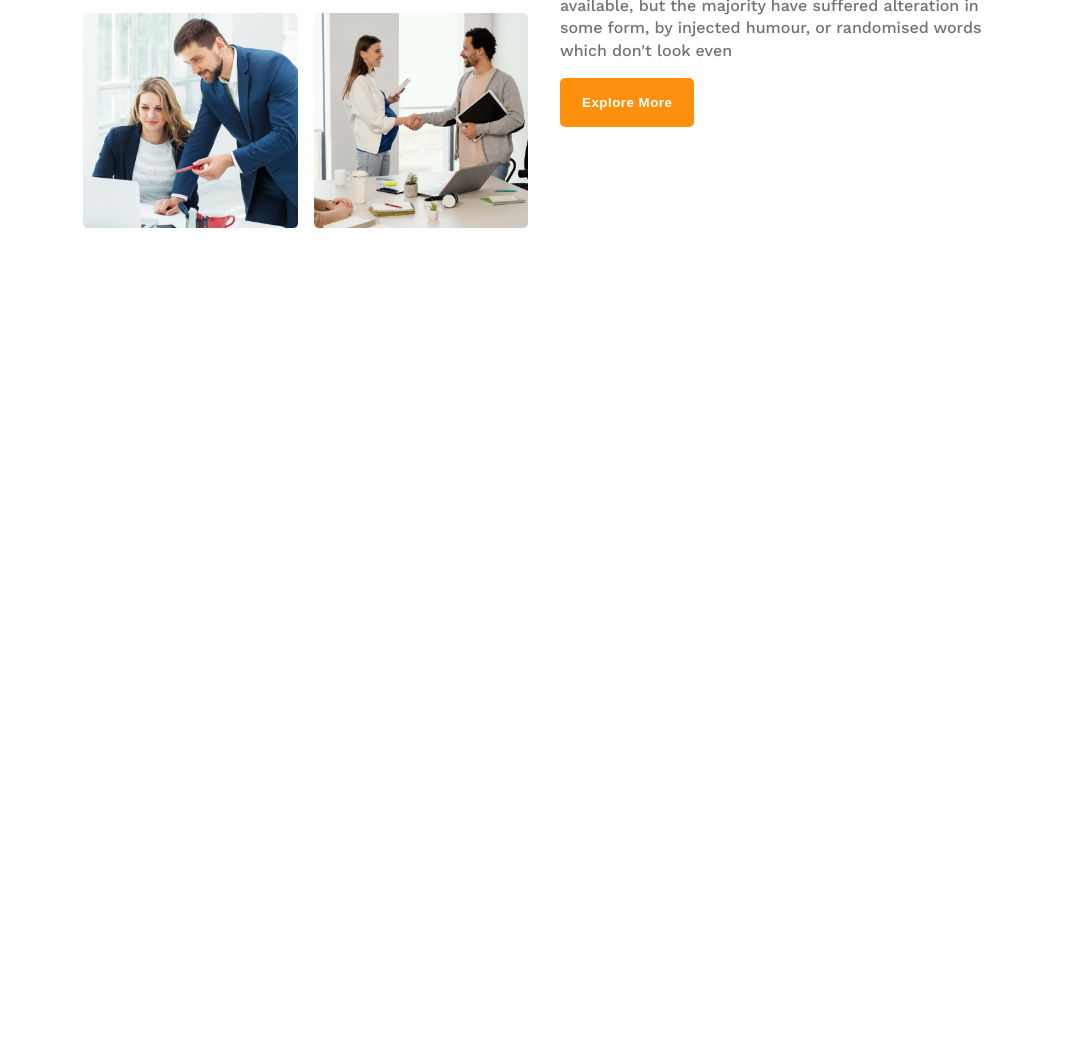
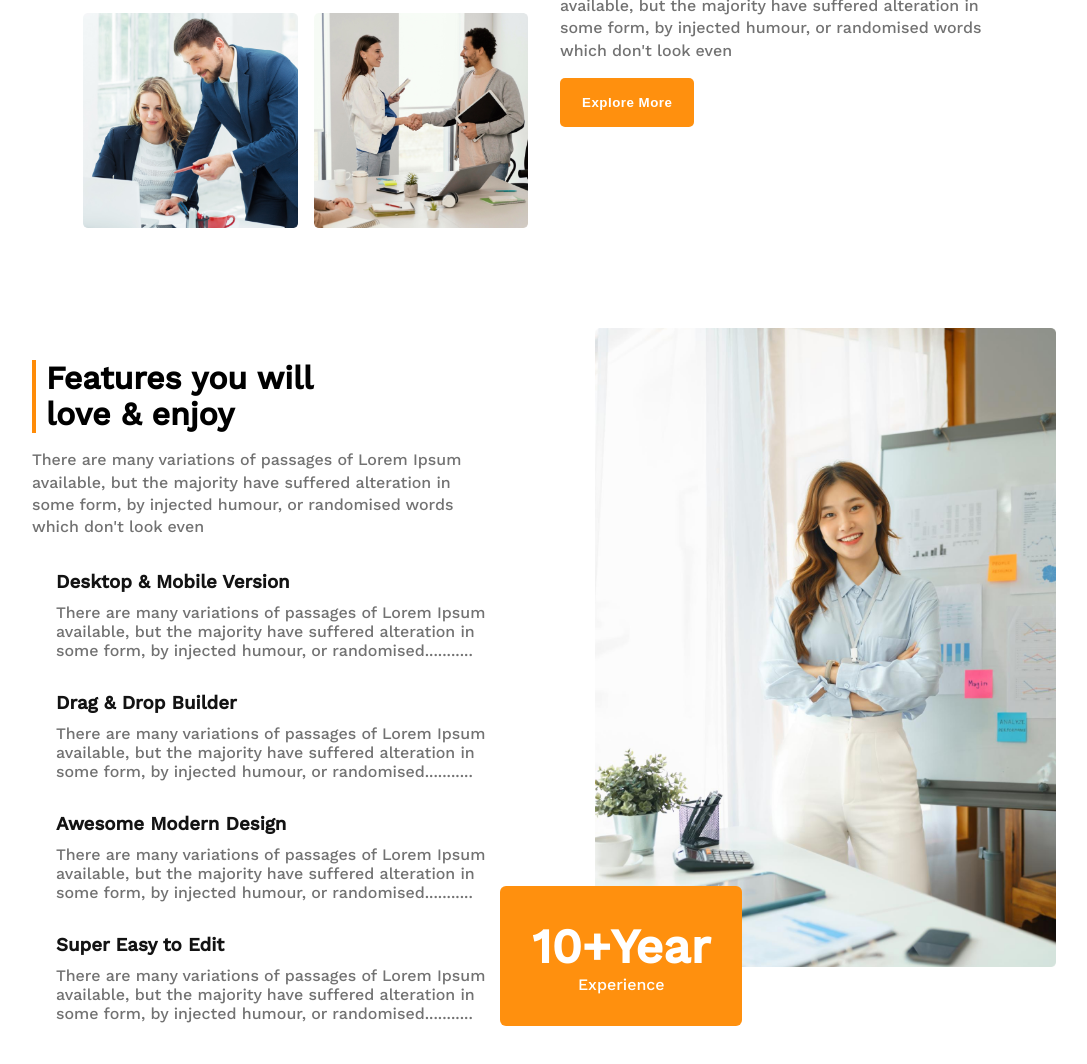
Before and after one commit to developer-shourav/Hire-your-architect, a plain HTML site: page index.html in a window 1280 px wide. Shown: the part 1270-2334 px from the top of the page, without its empty margins (96-1183 px from the left). Before the commit the page ends 1550 px from the top, so only its background shows below. Drawn offline with nearby package versions, Linux system fonts and the light colour scheme.

Commit message:
experience section completed

```diff
--- a/index.html
+++ b/index.html
@@ -5,8 +5,8 @@
     <meta http-equiv="X-UA-Compatible" content="IE=edge">
     <meta name="viewport" content="width=device-width, initial-scale=1.0">
     <title>Hire Your Architect</title>
+    <link rel="stylesheet" href="./styles/style.css">
     <link rel="shortcut icon" href="./images/favicon.png" type="image/x-icon">
-    <link rel="stylesheet" href="/styles/style.css">
 </head>
 <body>
 <!-- ----------------------------------------------------------------
@@ -50,6 +50,7 @@
  -------------------------------------------------------------------->
      <section class="container">
         <div class="explore__section">
+        <!-- ============Team Image Section================= -->
             <div class="team_img_wrapper">
 
                 <div class="team_image">
@@ -69,6 +70,7 @@
                 </div>
 
             </div>
+            <!-- ============Team info================= -->
             <div class="explore-info">
                 <h2><span class="light-color">Quick list</span> of Our <br><span class="diff-color">Features</span></h2>
                 <p>There are many variations of passages of Lorem Ipsum available, but the majority have suffered alteration in some form, by injected humour, or randomised words which don't look even</p>
@@ -79,7 +81,47 @@
         </div>
 
      </section>
+<!-- ----------------------------------------------------------------
+            __________FEATURE SECTION__________
+ -------------------------------------------------------------------->
+    <section class="container feature-section">
+        <div class="feature-info">
+            <h2>Features you will<br>love & enjoy</h2>
+            <p>There are many variations of passages of Lorem Ipsum available, but the majority have suffered alteration in some form, by injected humour, or randomised words which don't look even</p>
 
+            <div class="feature-list">
+                <article>
+                    <h3>Desktop & Mobile Version</h3>
+                    <p>There are many variations of passages of Lorem Ipsum available, but the majority have suffered alteration in some form, by injected humour, or randomised...........</p>
+                </article>
+
+                <article>
+                    <h3>Drag & Drop Builder</h3>
+                    <p>There are many variations of passages of Lorem Ipsum available, but the majority have suffered alteration in some form, by injected humour, or randomised...........</p>
+                </article>
+
+                <article>
+                    <h3>Awesome Modern Design</h3>
+                    <p>There are many variations of passages of Lorem Ipsum available, but the majority have suffered alteration in some form, by injected humour, or randomised...........</p>
+                </article>
+
+                <article>
+                    <h3>Super Easy to Edit</h3>
+                    <p>There are many variations of passages of Lorem Ipsum available, but the majority have suffered alteration in some form, by injected humour, or randomised...........</p>
+                </article>
+            </div>
+
+        </div>
+        <div class="feature_img">
+            <img src="./images/architect.png" alt="">
+
+            <div  class="experience-icon">
+                <h2>10+Year</h2>
+                <p>Experience</p>
+            </div>
+        </div>
+
+    </section>
 
      <!-- ============ ================= -->
  </main>
--- a/styles/style.css
+++ b/styles/style.css
@@ -26,7 +26,7 @@ body{
     --color-primary:#131313;
     --color-secondary:#424242;
     --color-tertiary:#727272;
-    --btn-bg:#ff900e;
+    --orange-color:#ff900e;
     --border-color:#ff8c08;
     --header-bg:#ff900e1a;
     --footer-bg:#FFF4E7;
@@ -44,7 +44,7 @@ a{
 
 .btn-primary{
     border: none;
-    background-color: var(--btn-bg);
+    background-color: var(--orange-color);
     color: #fff;
     padding: 15px 20px;
     font-weight: bold;
@@ -55,7 +55,7 @@ a{
 }
 .btn-primary:hover{
     background-color:rgba(255, 255, 255, 0.671);
-    color: var(--btn-bg);
+    color: var(--orange-color);
     border: 2px solid var(--border-color);
 }
 /* ****************************************************************
@@ -101,7 +101,7 @@ nav{
 }
 
 .nav-link > ul > li > a:hover{
-    background: var(--btn-bg);
+    background: var(--orange-color);
     color: #fff;
 }
 
@@ -172,7 +172,70 @@ nav{
     color: var(--color-tertiary);
 }
 
+/* ****************************************************************
+         __________FEATURE SECTION STYLES__________
+****************************************************************** */
 
+.feature-section{
+    display: flex;
+    flex-wrap: wrap;
+   /*  align-items: flex-start; */
+    justify-content: space-between;
+}
+.feature-info{
+    width: 45%;
+}
+.feature-info > h2{
+    font-size: 2rem;
+    font-weight: 700;
+    line-height: 2.3rem;
+    border-left: 4px solid var(--border-color);
+    padding-left: 10px;
+    margin-top: 2rem;
+}
+.feature-info > p{
+    margin: 1rem 0;
+    line-height: 1.4rem;
+    color: var(--color-tertiary);
+}
+.feature-list{
+    padding-left: 1.5rem;
+}
+
+.feature-list > article{
+    margin: 2rem 0;
+}
+.feature-list > article > h3{
+   color: var(--color-primary);
+}
+.feature-list > article > p{
+    color: var(--color-tertiary);
+    margin-top: 10px;
+}
+.feature_img{
+    width: 45%;
+}
+.feature_img > img{
+    width: 100%;
+}
+
+.experience-icon{
+    background-color: var(--orange-color);
+    position: relative;
+    top: -85px;
+    left: -95px;
+    display: inline-block;
+    font-size: 2rem;
+    text-align: center;
+    padding: 2rem;
+    border-radius: 6px;
+    font-weight: bold;
+    color: #fff;
+}
+.experience-icon > p{
+    font-size: 1rem;
+    font-weight: normal;
+}
 /* ****************************************************************
                 __________MEDIA QUIRES__________
 ****************************************************************** */
```
